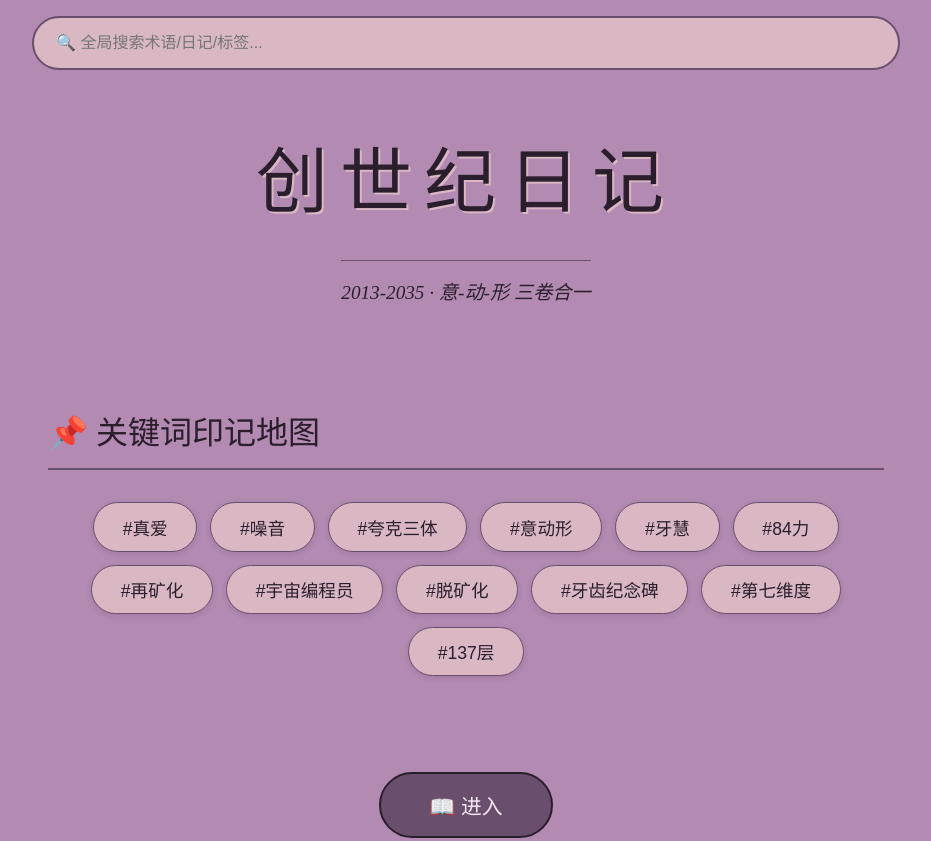
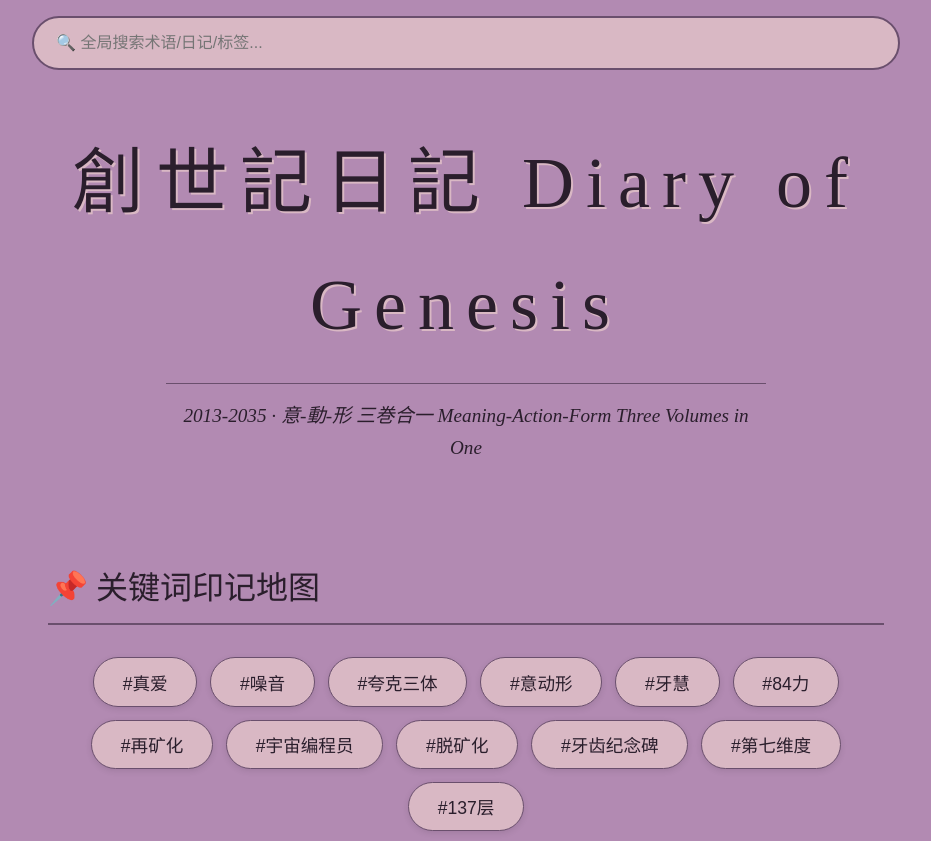
Before and after one commit to lanfeizi/smvs, a plain HTML site: page index.html in a window 1280 px wide. Shown: the top 841 px of the page, without its empty margins (174-1105 px from the left). Drawn offline with Linux system fonts and the light colour scheme.

Commit message:
Update index.html

```diff
--- a/index.html
+++ b/index.html
@@ -3,7 +3,7 @@
 <head>
     <meta charset="UTF-8">
     <meta name="viewport" content="width=device-width, initial-scale=1.0, maximum-scale=1.0, user-scalable=yes, viewport-fit=cover">
-    <title>创世纪日记</title>
+    <title>創世記日記 Diary of Genesis</title>
     <style>
         * { margin: 0; padding: 0; box-sizing: border-box; }
         body {
@@ -679,8 +679,8 @@
 
 <!-- ========== 封面页 ========== -->
 <div id="coverPage" class="cover-page">
-    <div class="cover-title">创世纪日记</div>
-    <div class="cover-sub">2013-2035 · 意-动-形 三卷合一</div>
+    <div class="cover-title">創世記日記 Diary of Genesis</div>
+    <div class="cover-sub">2013-2035 · 意-動-形 三巻合一  Meaning-Action-Form Three Volumes in One</div>
 
     <div class="keyword-section">
         <div class="keyword-title">📌 关键词印记地图</div>
```
